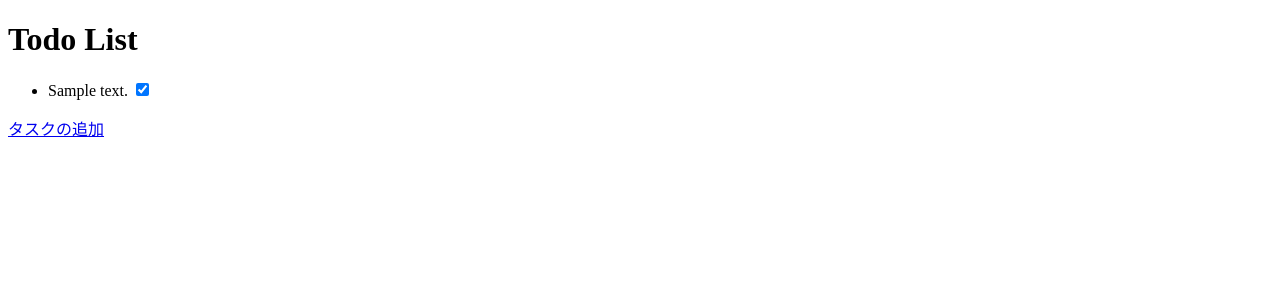
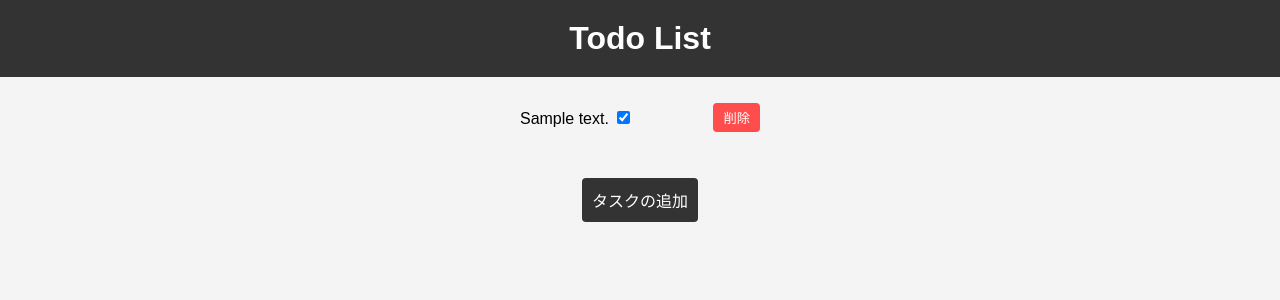
Before and after one commit to HaruyaIshizaki/flask-todo, a Flask app: page / in a window 1280 px wide. Shown: the top 300 px of the page. Run offline with Flask 3, Linux system fonts and the light colour scheme; tables that the repository leaves empty hold one stand-in row (values such as "Sample post").

Commit message:
削除機能

```diff
--- a/app.py
+++ b/app.py
@@ -48,7 +48,17 @@ def check_task(id):
             db.session.rollback()
             return f'Failed to check your task: {str(e)}'
 
-
+@app.route('/delete_task/<int:id>', methods=['POST'])
+def delete_task(id):
+    if request.method == 'POST':
+        task = Task.query.get_or_404(id)
+        try:
+            db.session.delete(task)
+            db.session.commit()
+            return redirect('/')
+        except Exception as e:
+            db.session.rollback()
+            return f'Failed to delete your task: {str(e)}'
 
 # python3 app.pyでflask起動
 if __name__=='__main__':
--- a/templates/index.html
+++ b/templates/index.html
@@ -16,9 +16,87 @@
             <input type="checkbox" id="task_{{ task.id }}" name="task_{{ task.id }}"
                    {% if task.completed %} checked {% endif %} onchange="this.form.submit()">
         </form>
+　　　　　<form method="POST" action="{{ url_for('delete_task', id=task.id) }}">
+            <button type="submit">削除</button>
+        </form>
      </li>
     {% endfor %}
     </ul>
     <a href="add_task">タスクの追加</a>
 </body>
+<style>
+    body {
+        font-family: Arial, sans-serif;
+        background-color: #f4f4f4;
+        margin: 0;
+        padding: 0;
+        display: flex;
+        flex-direction: column;
+        align-items: center;
+    }
+
+    h1 {
+        background-color: #333;
+        color: white;
+        width: 100%;
+        text-align: center;
+        margin: 0;
+        padding: 20px 0;
+    }
+
+    .container {
+        margin: 20px;
+        padding: 20px;
+        background-color: white;
+        box-shadow: 0 0 10px rgba(0, 0, 0, 0.1);
+        border-radius: 8px;
+        width: 300px;
+    }
+
+    ul {
+        list-style-type: none;
+        padding: 0;
+    }
+
+    li {
+        padding: 10px 0;
+        display: flex;
+        justify-content: space-between;
+        align-items: center;
+        border-bottom: 1px solid #ccc;
+    }
+
+    li:last-child {
+        border-bottom: none;
+    }
+
+    button {
+        background-color: #ff4d4d;
+        color: white;
+        border: none;
+        padding: 5px 10px;
+        border-radius: 4px;
+        cursor: pointer;
+    }
+
+    button:hover {
+        background-color: #ff1a1a;
+    }
+
+    a {
+        display: block;
+        text-align: center;
+        background-color: #333;
+        color: white;
+        padding: 10px;
+        text-decoration: none;
+        border-radius: 4px;
+        margin-top: 20px;
+    }
+
+    a:hover {
+        background-color: #555;
+    }
+
+    </style>
 </html>
```
